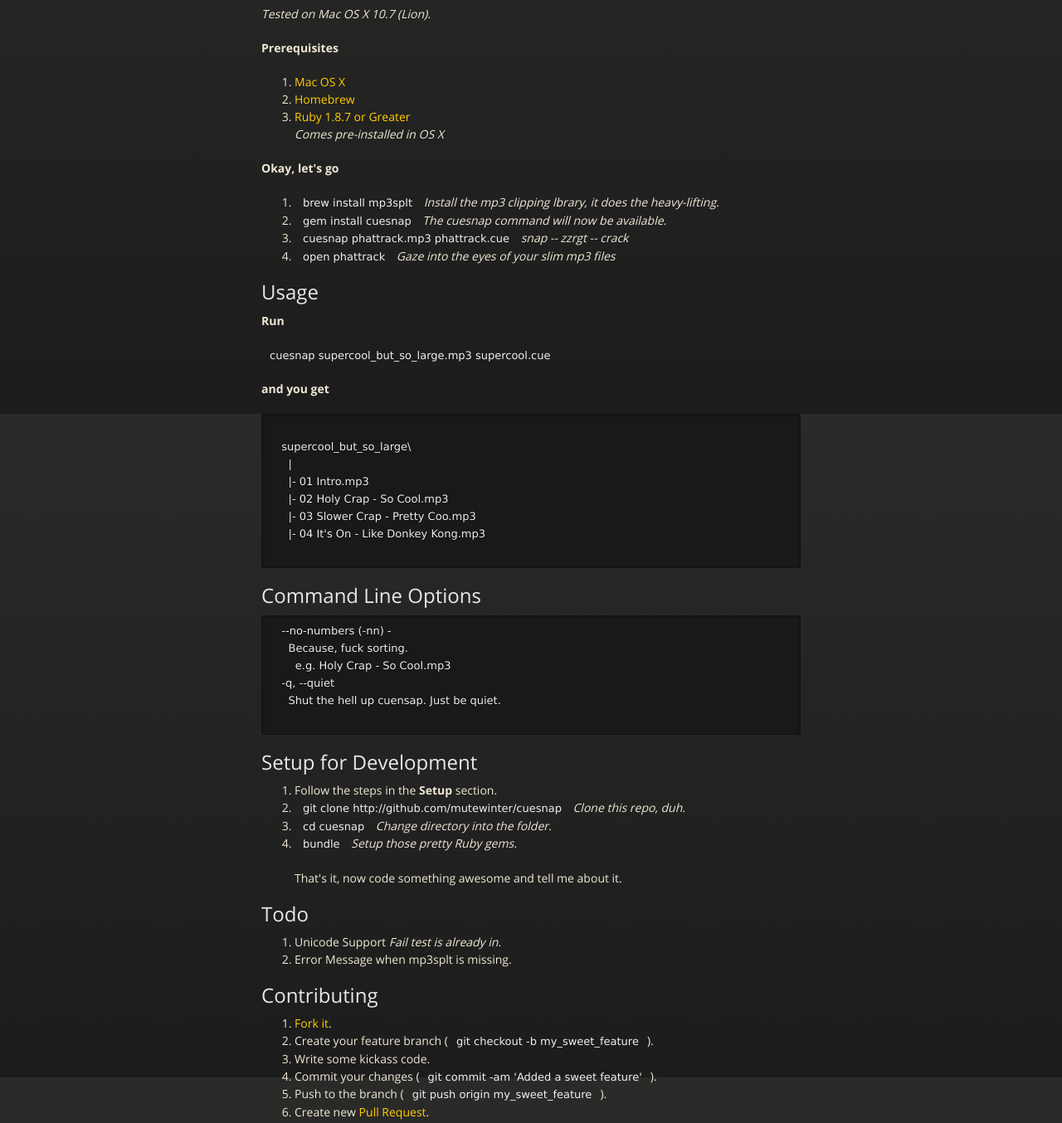
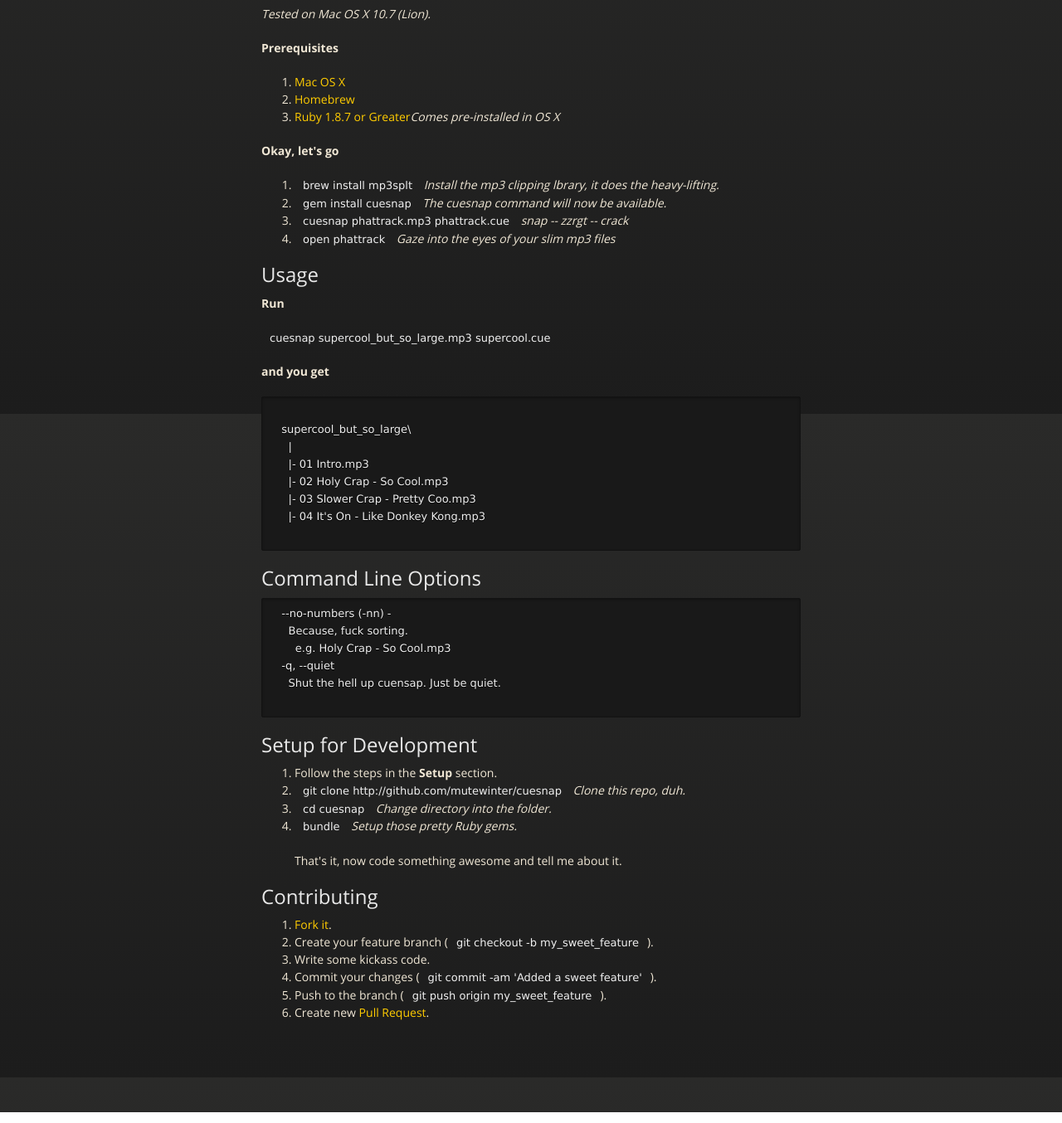
Before and after one commit to mutewinter/cuesnap, a plain HTML site: page index.html in a window 1280 px wide. Shown: the part 301-1655 px from the top of the page at 83% size. Drawn offline with nearby package versions, Linux system fonts and the light colour scheme.

Commit message:
Removed todos, I'm not updating this for every release
Cleaned up markup also.

```diff
--- a/index.html
+++ b/index.html
@@ -20,10 +20,12 @@
 <body>
 <div id="header">
   <nav>
-    <li class="fork"><a href="https://github.com/mutewinter/cuesnap">View On GitHub</a></li>
-    <li class="downloads"><a href="https://github.com/mutewinter/cuesnap/zipball/master">ZIP</a></li>
-    <li class="downloads"><a href="https://github.com/mutewinter/cuesnap/tarball/master">TAR</a></li>
-    <li class="title">DOWNLOADS</li>
+    <ul>
+      <li class="fork"><a href="https://github.com/mutewinter/cuesnap">View On GitHub</a></li>
+      <li class="downloads"><a href="https://github.com/mutewinter/cuesnap/zipball/master">ZIP</a></li>
+      <li class="downloads"><a href="https://github.com/mutewinter/cuesnap/tarball/master">TAR</a></li>
+      <li class="title">DOWNLOADS</li>
+    </ul>
   </nav>
 </div><!-- end header -->
 
@@ -47,7 +49,7 @@
     <ol>
       <li><a href="http://store.apple.com">Mac OS X</a></li>
       <li><a href="http://mxcl.github.com/homebrew/">Homebrew</a></li>
-      <li><a href="http://ruby-lang.org/">Ruby 1.8.7 or Greater</a></li><em>Comes pre-installed in OS X</em>
+      <li><a href="http://ruby-lang.org/">Ruby 1.8.7 or Greater</a><em>Comes pre-installed in OS X</em></li>
 
     </ol><p><strong>Okay, let's go</strong></p>
 
@@ -59,7 +61,7 @@
       <code>gem install cuesnap</code> <em>The cuesnap command will now be available.</em>
       </li>
       <li>
-      <code>cuesnap phattrack.mp3 phattrack.cue</code> <em><em>snap -- zzrgt -- crack</em></em>
+      <code>cuesnap phattrack.mp3 phattrack.cue</code> <em>snap -- zzrgt -- crack</em>
       </li>
       <li>
       <code>open phattrack</code> <em>Gaze into the eyes of your slim mp3 files</em>
@@ -105,13 +107,9 @@
 
       <p>That's it, now code something awesome and tell me about it.</p>
       </li>
-    </ol><h2>Todo</h2>
+    </ol>
 
-    <ol>
-      <li>Unicode Support <em>Fail test is already in</em>.</li>
-      <li>Error Message when mp3splt is missing.</li>
-    </ol><h2>Contributing</h2>
-
+    <h2>Contributing</h2>
     <ol>
       <li>
       <a href="https://github.com/mutewinter/cuesnap/fork_select">Fork it</a>.</li>
```
